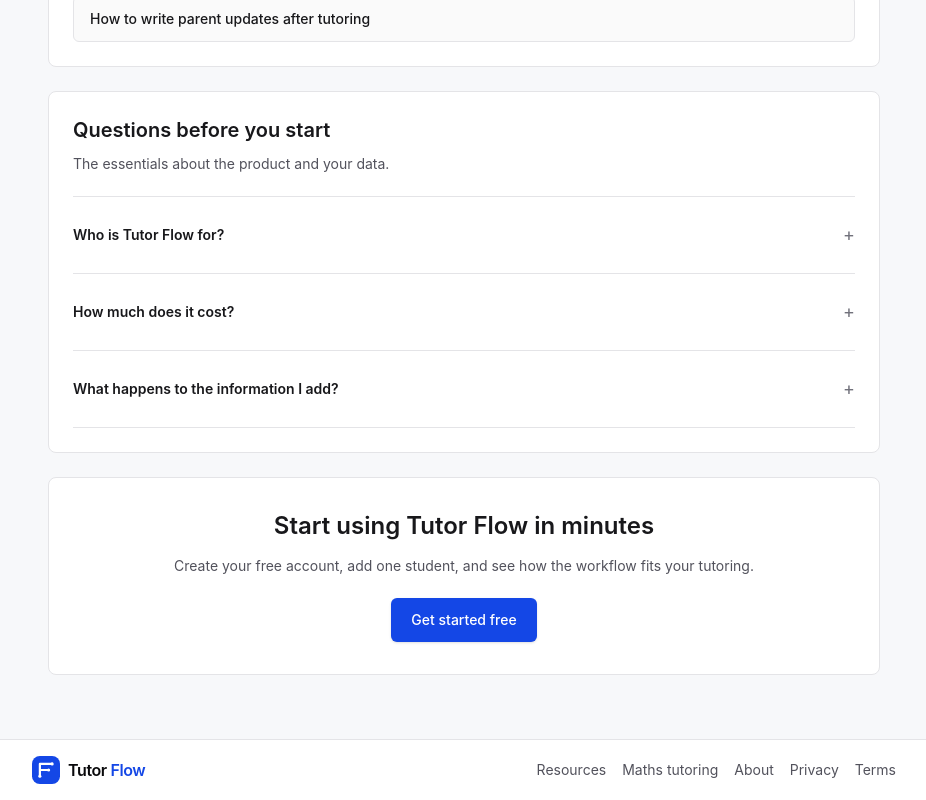
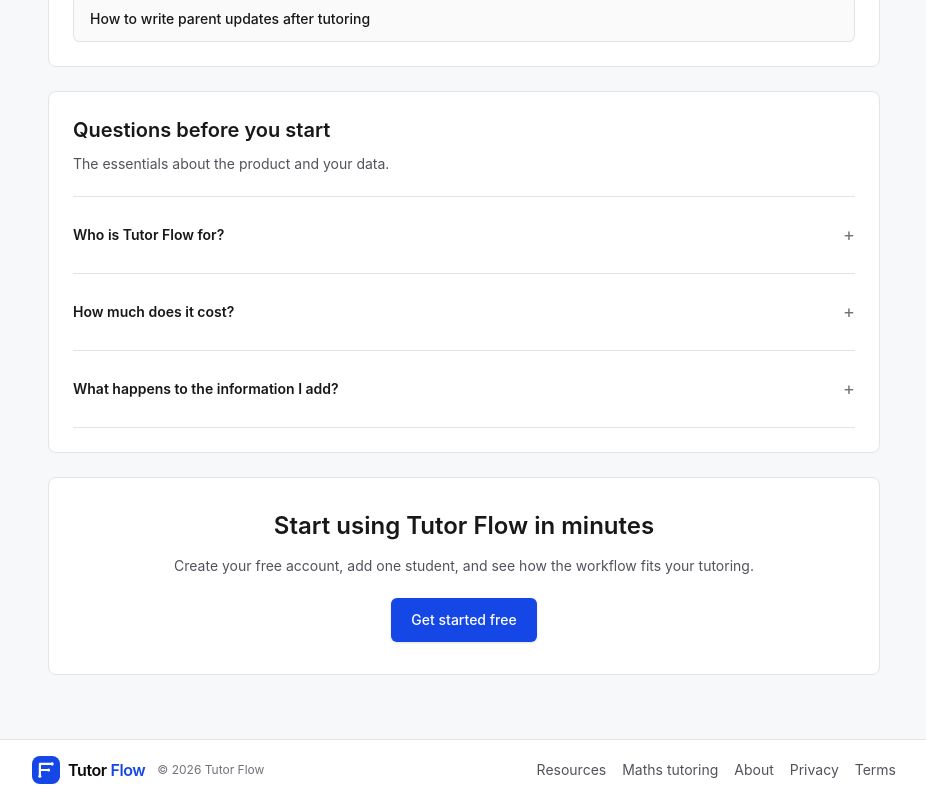
Before and after one commit to p8bvbwqfrs-collab/na-tutor-flow, a Next.js app: page / in a window 1280 px wide. Shown: the part 1725-2525 px from the top of the page, without its empty margins (176-1102 px from the left). Built offline with nearby package versions, Linux system fonts and the light colour scheme.

Commit message:
chore(brand): add footer copyright notice

```diff
--- a/src/components/site-footer.tsx
+++ b/src/components/site-footer.tsx
@@ -13,7 +13,10 @@
   return (
     <footer className={className}>
       <div className={containerClassName}>
-        <TutorFlowBrand href="/" label="Tutor Flow home" compact />
+        <div className="flex flex-wrap items-center gap-x-3 gap-y-1">
+          <TutorFlowBrand href="/" label="Tutor Flow home" compact />
+          <p className="text-xs text-zinc-500">© {new Date().getFullYear()} Tutor Flow</p>
+        </div>
         <div className="flex flex-wrap items-center gap-4">
           <Link
             href="/resources"
```
Also changed, not shown: 1 other file (tests, documents, lock files or other folders).
